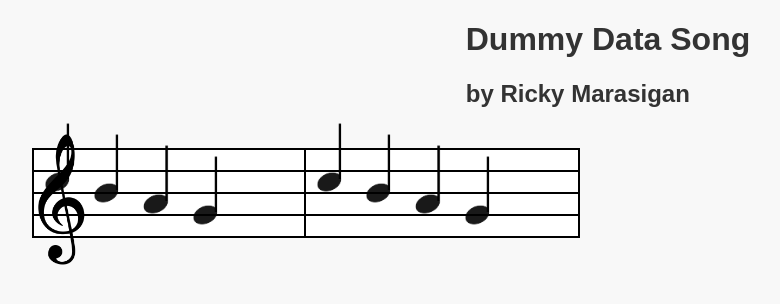
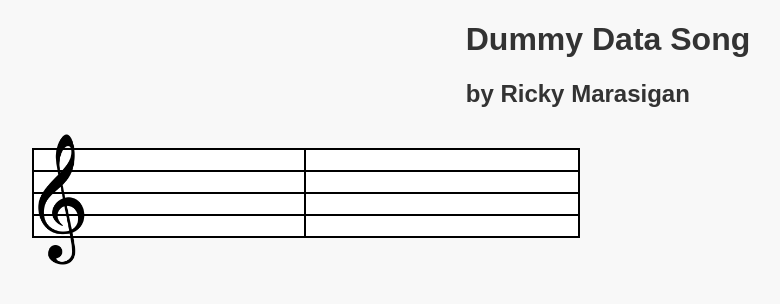
Before and after one commit to rickysoliman/piano-teacher, an Angular app: page / in a window 1280 px wide. Shown: the top 304 px of the page, without its empty margins (32-812 px from the left). Built offline with nearby package versions, Linux system fonts and the light colour scheme.

Commit message:
transferring line and space data

```diff
--- a/src/app/app.component.ts
+++ b/src/app/app.component.ts
@@ -25,21 +25,25 @@ for (let i = 0; i < numOfMeasures; i++) {
         duration: 1,
         name: 'C',
         octave: 5,
+        beat: 1,
       },
       {
         duration: 1,
         name: 'B',
         octave: 4,
+        beat: 2,
       },
       {
         duration: 1,
-        name: 'A',
-        octave: 4,
+        name: 'C',
+        octave: 5,
+        beat: 3,
       },
       {
         duration: 1,
         name: 'G',
         octave: 4,
+        beat: 4,
       },
     ] as Note[],
   };
--- a/src/app/components/line/line.component.ts
+++ b/src/app/components/line/line.component.ts
@@ -8,4 +8,8 @@ import { LineOrSpace } from 'src/app/types';
 })
 export class LineComponent {
   @Input() lineData!: LineOrSpace;
+
+  ngOnInit() {
+    console.log({ lineData: this.lineData });
+  }
 }
--- a/src/app/components/measure/measure.component.html
+++ b/src/app/components/measure/measure.component.html
@@ -4,18 +4,16 @@
       <ng-container *ngTemplateOutlet="measureData.trebleClef ? treble : bass"></ng-container>
     </div>
   </ng-container>
-  <div class="note-container">
-    <img *ngFor="let note of measureData.notes" class="quarter-note" [style.top]="getNotePosition(note)" src="../../../assets/quarter-note.png">
-  </div>
-  <div [id]="measureData.trebleClef ? 'F5' : 'A3'" class="line"></div>
-  <div [id]="measureData.trebleClef ? 'E5' : 'G3'" class="space"></div>
-  <div [id]="measureData.trebleClef ? 'D5' : 'F3'" class="line"></div>
-  <div [id]="measureData.trebleClef ? 'C5' : 'E3'" class="space"></div>
-  <div [id]="measureData.trebleClef ? 'B4' : 'D3'" class="line"></div>
-  <div [id]="measureData.trebleClef ? 'A4' : 'C3'" class="space"></div>
-  <div [id]="measureData.trebleClef ? 'G4' : 'B2'" class="line"></div>
-  <div [id]="measureData.trebleClef ? 'F4' : 'A2'" class="space"></div>
-  <div [id]="measureData.trebleClef ? 'E4' : 'G2'" class="line"></div>
+
+  <app-line [lineData]="{ id: measureData.trebleClef ? 'F5' : 'A3', contents: noteData[measureData.trebleClef ? 'F5' : 'A3'] || null }"></app-line>
+  <app-space [spaceData]="{ id: measureData.trebleClef ? 'E5' : 'G3', contents: noteData[measureData.trebleClef ? 'E5' : 'G3']  || null}"></app-space>
+  <app-line [lineData]="{ id: measureData.trebleClef ? 'D5' : 'F3', contents: noteData[measureData.trebleClef ? 'D5' : 'F3'] || null }"></app-line>
+  <app-space [spaceData]="{ id: measureData.trebleClef ? 'C5' : 'E3', contents: noteData[measureData.trebleClef ? 'C5' : 'E3']  || null}"></app-space>
+  <app-line [lineData]="{ id: measureData.trebleClef ? 'B4' : 'D3', contents: noteData[measureData.trebleClef ? 'B4' : 'D3'] || null }"></app-line>
+  <app-space [spaceData]="{ id: measureData.trebleClef ? 'A4' : 'C3', contents: noteData[measureData.trebleClef ? 'A4' : 'C3']  || null}"></app-space>
+  <app-line [lineData]="{ id: measureData.trebleClef ? 'G4' : 'B2', contents: noteData[measureData.trebleClef ? 'G4' : 'B2'] || null }"></app-line>
+  <app-space [spaceData]="{ id: measureData.trebleClef ? 'F4' : 'A2', contents: noteData[measureData.trebleClef ? 'F4' : 'A2']  || null}"></app-space>
+  <app-line [lineData]="{ id: measureData.trebleClef ? 'E4' : 'G2', contents: noteData[measureData.trebleClef ? 'E4' : 'G2'] || null }"></app-line>
 </div>
 
 <ng-template #treble>
--- a/src/app/components/measure/measure.component.ts
+++ b/src/app/components/measure/measure.component.ts
@@ -1,5 +1,5 @@
 import { Component, Input } from '@angular/core';
-import { Measure, Note } from 'src/app/types';
+import { Measure, Note, NoteOrRestData, Rest } from 'src/app/types';
 
 @Component({
   selector: 'app-measure',
@@ -8,9 +8,22 @@ import { Measure, Note } from 'src/app/types';
 })
 export class MeasureComponent {
   @Input() measureData!: Measure;
+  noteData: any = {};
 
   ngOnInit() {
     console.log({ measureData: this.measureData });
+
+    this.measureData.notes.forEach(note => {
+      const id = note.name + note.octave;
+      if (!this.noteData[id]) {
+        this.noteData[id] = [];
+      }
+      this.noteData[id].push({
+        duration: note.duration,
+        beat: note.beat,
+      });
+    });
+    console.log({ noteData: this.noteData });
   }
 
   getNotePosition(note: Note): string {
--- a/src/app/components/space/space.component.ts
+++ b/src/app/components/space/space.component.ts
@@ -8,4 +8,8 @@ import { LineOrSpace } from 'src/app/types';
 })
 export class SpaceComponent {
   @Input() spaceData!: LineOrSpace;
+
+  ngOnInit() {
+    console.log({ spaceData: this.spaceData });
+  }
 }
--- a/src/app/types.ts
+++ b/src/app/types.ts
@@ -1,6 +1,13 @@
+export type NoteOrRestData = {
+  [id: string]: {
+    duration: number;
+    beat: number;
+  };
+}
+
 export type LineOrSpace = {
   id: string; // represents the line or space's note name and octave
-  contents: (Note | Rest)[];
+  contents: NoteOrRestData[];
 };
 
 export type Rest = {
@@ -11,6 +18,7 @@ export type Note = {
   duration: 4 | 2 | 1; // whole note, half note, quarter note
   name: string; // must be capital A - G
   octave: number;
+  beat: number;
 };
 
 export type Measure = {
```
